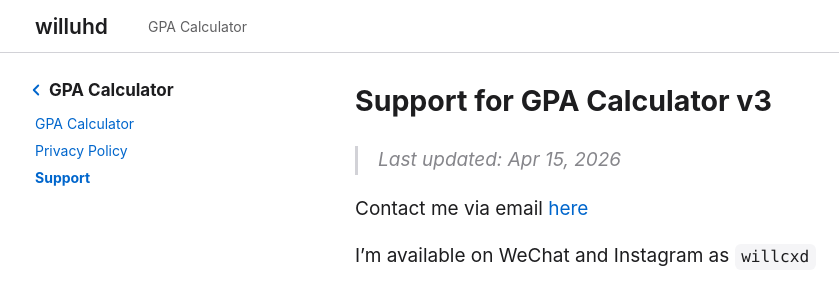
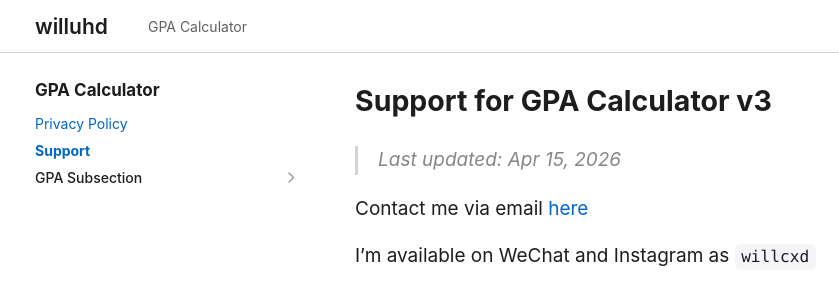
Before and after one commit to WillUHD/willuhd.github.io, a Jekyll site: the page built from gpa-calc/support.md, in a window 1280 px wide and 900 px high. Shown: the top 305 px of the window, without its empty margins (65-904 px from the left). Built offline with Jekyll 4.4.1, drawn with Linux system fonts in a browser that asks for light colours.

Commit message:
Update sidebar.html

```diff
--- a/_includes/sidebar.html
+++ b/_includes/sidebar.html
@@ -1,48 +1,39 @@
-{% comment %}
-  1. Setup Paths
-{% endcomment %}
 {% assign current_dir = page.dir %}
-{% assign path_parts = current_dir | split: "/" | array_to_sentence_string | split: " " %}
-{% comment %} path_parts size will be 1 for /folder/, 2 for /folder/sub/ {% endcomment %}
 
-{% comment %}
-  2. Find the index page of the CURRENT directory to use as the Header
-{% endcomment %}
-{% assign current_index_page = nil %}
+{% comment %} 1. Calculate parent directory for back button {% endcomment %}
+{% assign dir_parts = current_dir | split: "/" %}
+{% assign parent_dir = "" %}
+{% if dir_parts.size > 2 %}
+  {% assign parent_size = dir_parts.size | minus: 1 %}
+  {% for i in (1..parent_size) limit: parent_size %}
+    {% if forloop.last == false %}
+      {% assign parent_dir = parent_dir | append: "/" | append: dir_parts[i] %}
+    {% endif %}
+  {% endfor %}
+  {% assign parent_dir = parent_dir | append: "/" %}
+{% endif %}
+
+{% comment %} 2. Find the title of the current directory's index page (The Header) {% endcomment %}
+{% assign header_title = "" %}
 {% for p in site.pages %}
   {% assign p_url = p.url | replace: "index.html", "" %}
   {% if p_url == current_dir %}
-    {% assign current_index_page = p %}
+    {% assign header_title = p.title %}
   {% endif %}
 {% endfor %}
 
-{% comment %}
-  3. Determine Parent Directory for the Back Button
-{% endcomment %}
-{% assign parent_dir = nil %}
-{% if path_parts.size > 1 %}
-  {% assign parts = current_dir | split: "/" %}
-  {% assign slice_end = parts.size | minus: 1 %}
-  {% assign parent_dir = "/" %}
-  {% for i in (1..slice_end) %}
-    {% if parts[i] != "" and i < slice_end %}
-      {% assign parent_dir = parent_dir | append: parts[i] | append: "/" %}
-    {% endif %}
-  {% endfor %}
-{% endif %}
+<nav class="sidebar">
 
-<nav class="sidebar">
-  {% comment %} SIDEBAR HEADER {% endcomment %}
+  {% comment %} 3. Render Header & Back Button {% endcomment %}
   <div class="nav__header-container">
-    {% if parent_dir %}
+    {% if parent_dir != "" %}
       <a href="{{ parent_dir | relative_url }}" class="back-button">
-        <svg width="18" height="18" viewBox="0 0 24 24" fill="none" stroke="currentColor" stroke-width="2.5" stroke-linecap="round" stroke-linejoin="round"><path d="M15 18l-6-6 6-6"/></svg>
+        <svg width="20" height="20" viewBox="0 0 24 24" fill="none" stroke="currentColor" stroke-width="2.5" stroke-linecap="round" stroke-linejoin="round"><path d="M15 18l-6-6 6-6"/></svg>
       </a>
     {% endif %}
-
     <div class="nav__title">
-      <a href="{{ current_index_page.url | relative_url }}" class="active">
-        {{ current_index_page.title | default: "Section" }}
+      <a href="{{ current_dir | relative_url }}" class="active">
+        {{ header_title }}
       </a>
     </div>
   </div>
@@ -50,14 +41,10 @@
   <ul class="sidebar-links">
     {% assign sorted_pages = site.pages | sort: 'order' %}
 
-    {% comment %} 4. LIST REGULAR FILES (Blue Links) {% endcomment %}
+    {% comment %} 4. Standard Pages in current dir {% endcomment %}
     {% for p in sorted_pages %}
-      {% assign p_dir = p.dir %}
       {% assign p_url = p.url | replace: "index.html", "" %}
-
-      {% comment %} Show if in this folder, has a title, and isn't the index itself {% endcomment %}
-      {% if p_dir == current_dir and p.title and p.url != "/index.html" %}
-        {% if p.url contains "index.html" %}{% continue %}{% endif %}
+      {% if p.dir == current_dir and p_url != current_dir and p.title %}
         <li>
           <a href="{{ p.url | relative_url }}" class="{% if page.url == p.url %}active{% endif %}">
             {{ p.title }}
@@ -66,15 +53,14 @@
       {% endif %}
     {% endfor %}
 
-    {% comment %} 5. LIST SUB-FOLDERS (Black Links with Chevron) {% endcomment %}
+    {% comment %} 5. Sub-sections (Folders exactly 1 level deeper) {% endcomment %}
+    {% assign target_depth = dir_parts.size | plus: 1 %}
     {% for p in sorted_pages %}
-      {% if p.url contains "index.html" %}
-        {% assign p_dir = p.dir %}
-        {% comment %} Check if this index.md is exactly one level deeper {% endcomment %}
-        {% assign rel_path = p_dir | replace: current_dir, "" %}
-        {% assign depth_check = rel_path | split: "/" %}
+      {% assign p_url = p.url | replace: "index.html", "" %}
+      {% assign p_dir_parts = p.dir | split: "/" %}
 
-        {% if p_dir contains current_dir and p_dir != current_dir and depth_check.size == 1 %}
+      {% comment %} Checks: Is it an index? Is it inside current_dir? Is it exactly 1 level deeper? {% endcomment %}
+      {% if p_url == p.dir and p.dir contains current_dir and p_dir_parts.size == target_depth and p.title %}
         <li>
           <a href="{{ p.url | relative_url }}" class="nav__subtitle">
             {{ p.title }}
@@ -86,7 +72,7 @@
           </a>
         </li>
       {% endif %}
-      {% endif %}
     {% endfor %}
   </ul>
+
 </nav>
```
Lines whose indentation alone changed are shown as unchanged.
